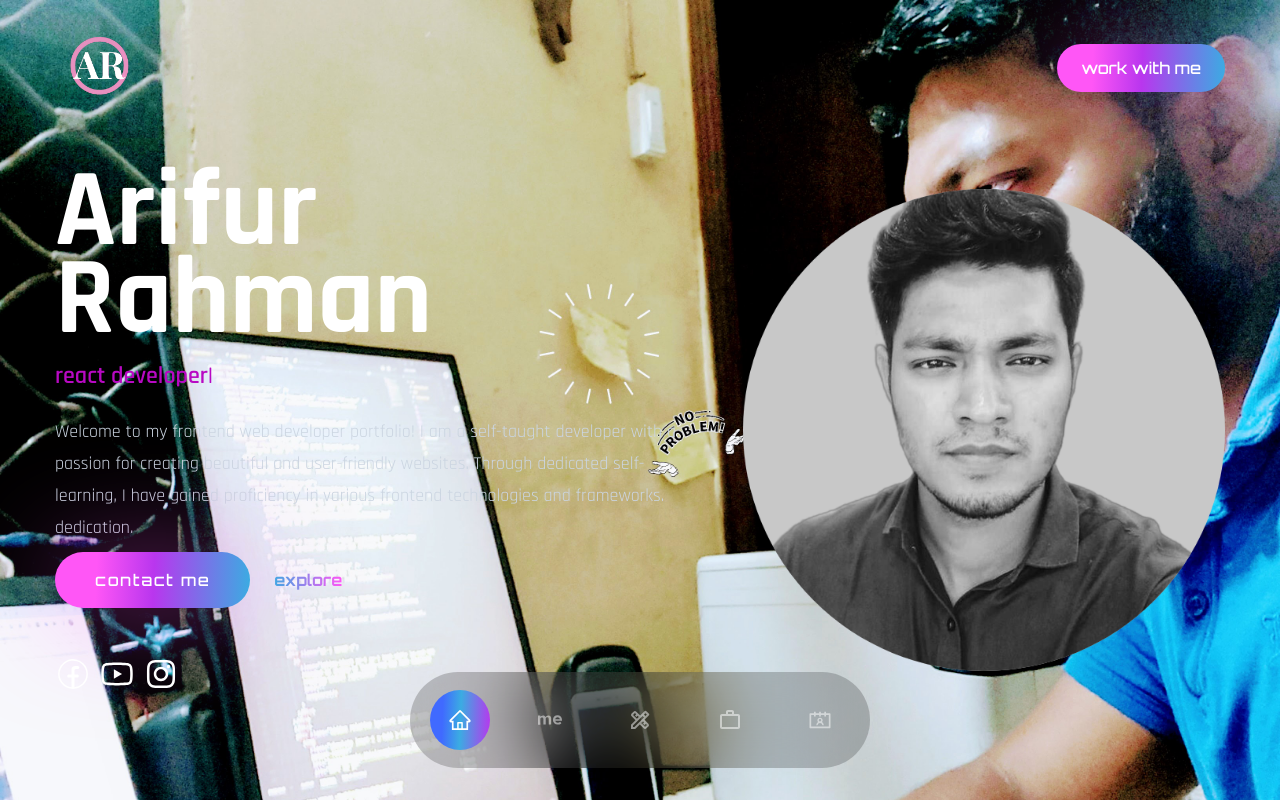
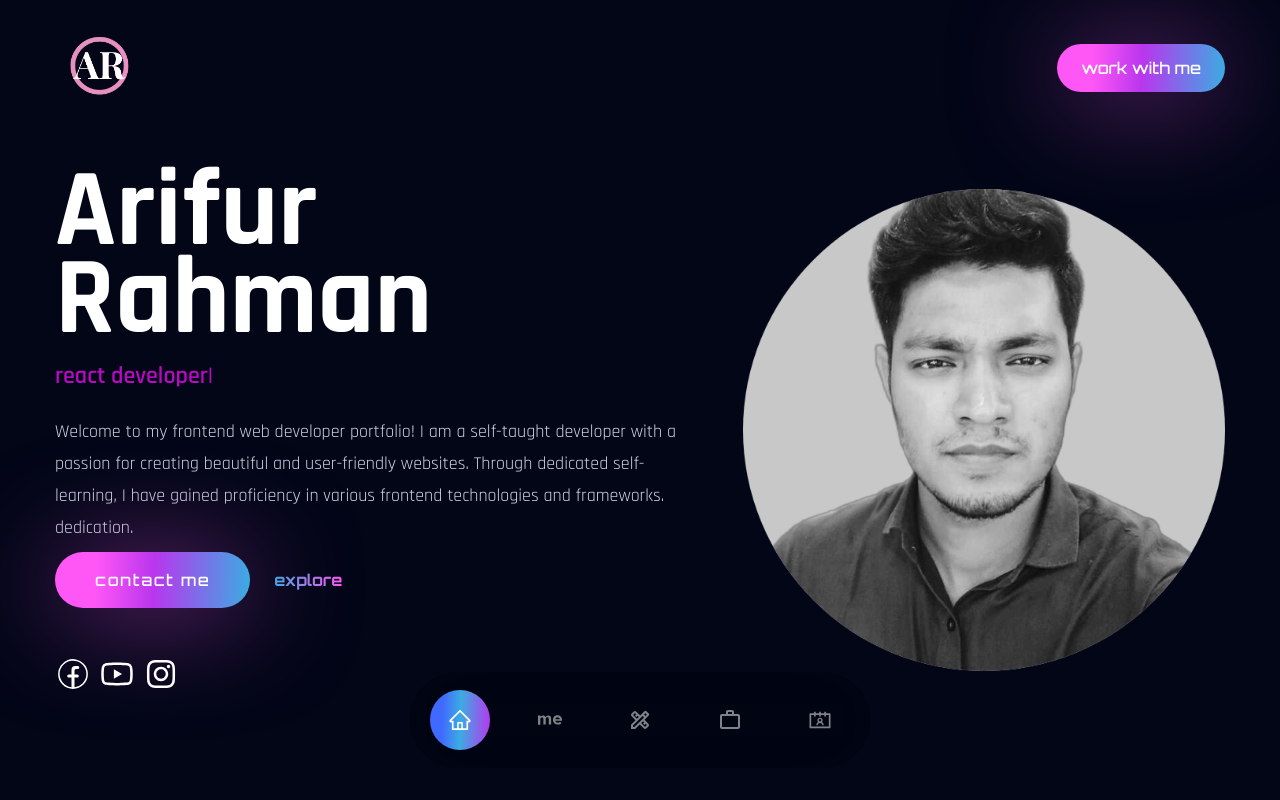
Before and after one commit to Arifurrex/arifur, a React (Vite) app: page / in a window 1280 px wide. Shown: the top 800 px of the page. Built offline with nearby package versions, Linux system fonts and the light colour scheme; a web font is replaced by a local one.

Commit message:
change bg

```diff
--- a/src/App.jsx
+++ b/src/App.jsx
@@ -9,7 +9,7 @@ import Work from "./components/Work";
 function App() {
   return (
     <>
-      <div className="overflow-hidden bg-about bg-contain bg-no-repeat">
+      <div className="overflow-hidden bg-current bg-slate-950 bg-no-repeat">
         <Header />
         <Banner />
         <Nav />
```
